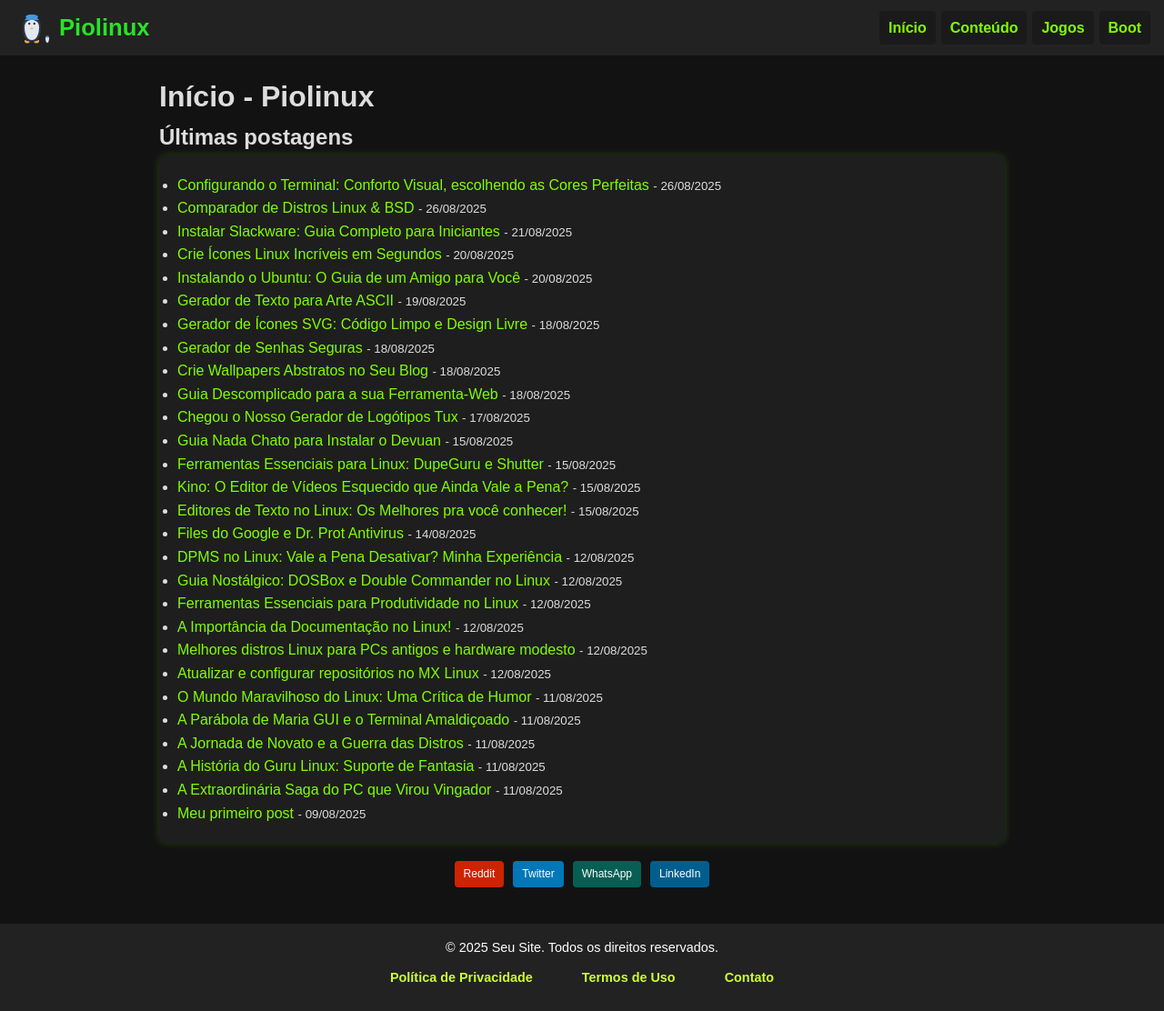
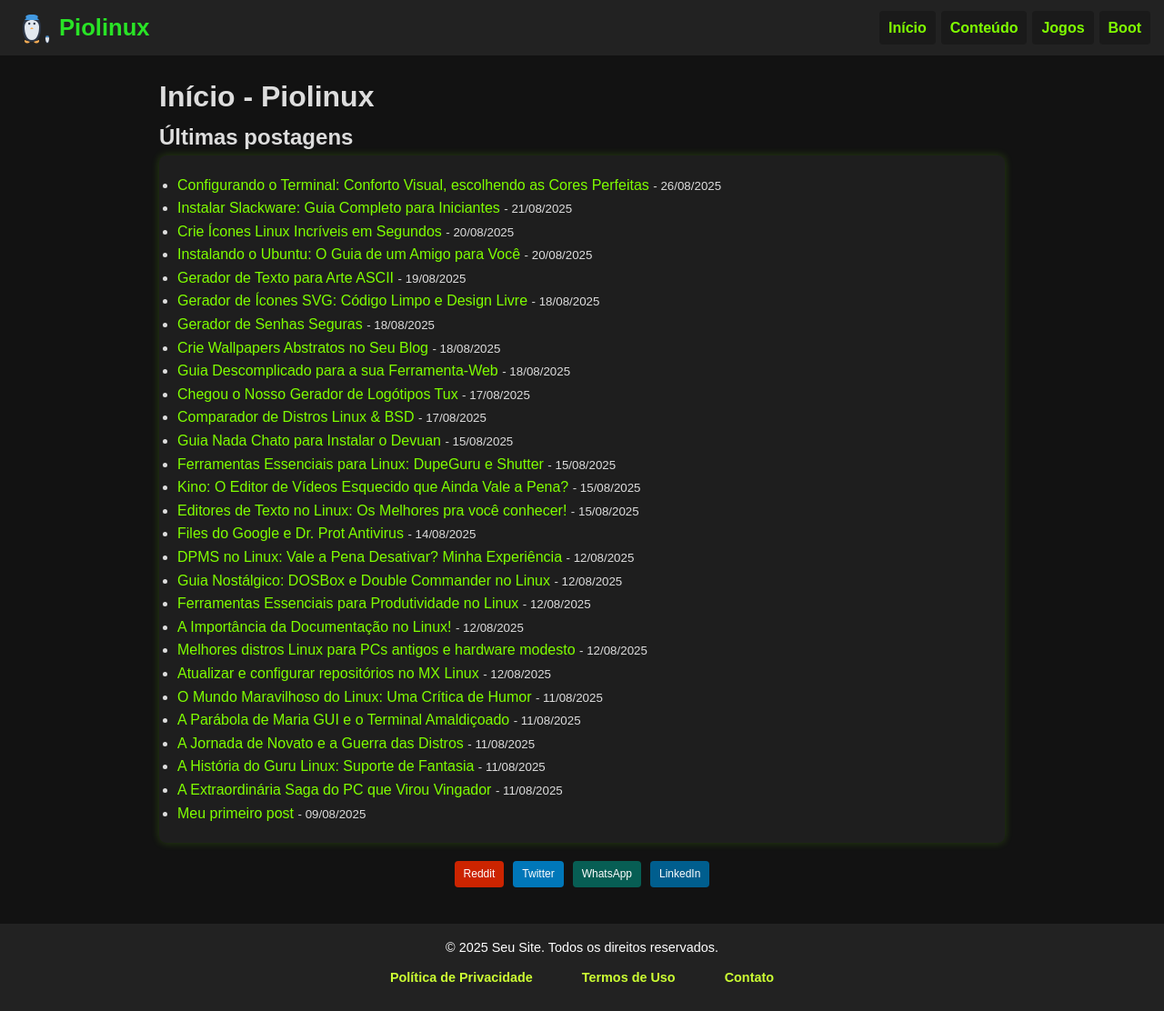
Before and after one commit to Piolinux/piolinux-site, a Jekyll site: the page built from index.md, in a window 1280 px wide. Shown: the whole page at 91% size. Built offline with Jekyll 4.4.1, drawn with Linux system fonts in a browser that asks for light colours.

Commit message:
Add files via upload

```diff
--- a/_posts/2025-08-26-comparador-de-distros-linux.md
+++ b/_posts/2025-08-26-comparador-de-distros-linux.md
@@ -2,6 +2,7 @@
 layout: default
 title: "Comparador de Distros Linux & BSD"
 description: "Descubra qual distro roda no seu PC: leve, segura, moderna ou antiga. Veja compatibilidade, uso e nível."
+date: 2025-08-17
 tags: [linux, distro, bsd, jekyll, ferramenta]
 ---
 
```
